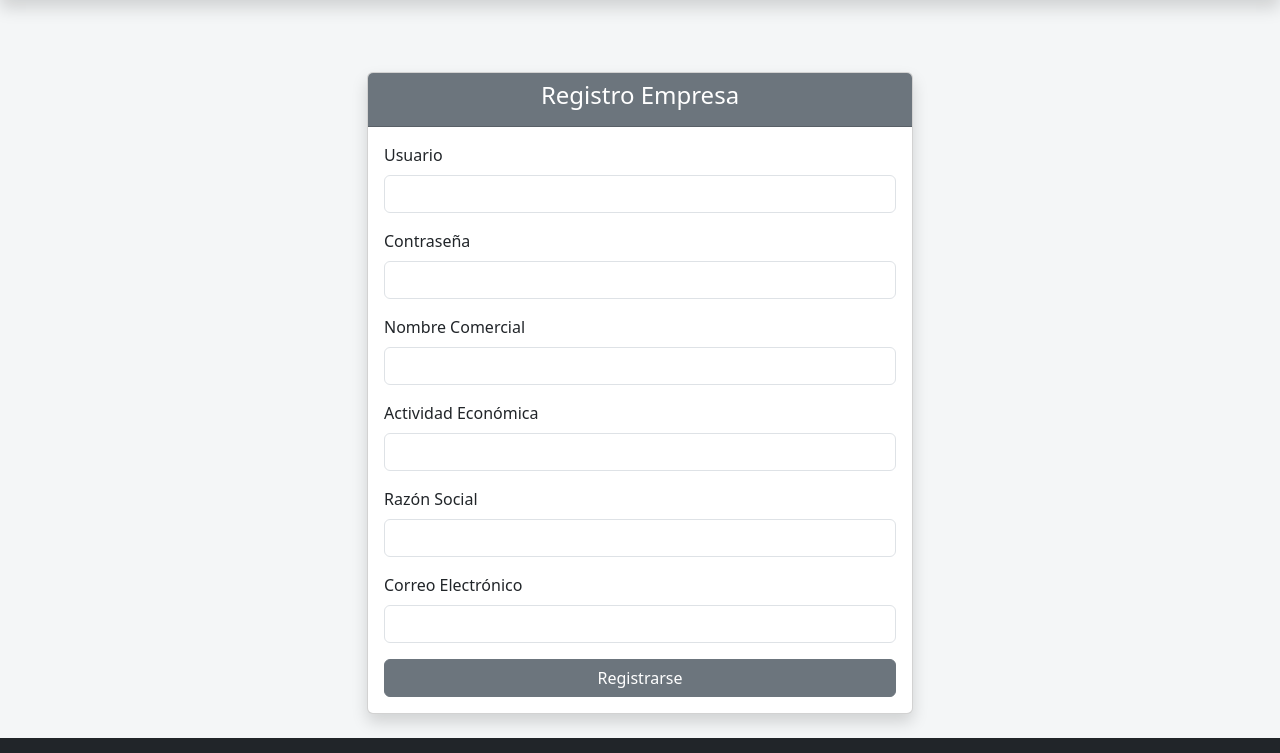
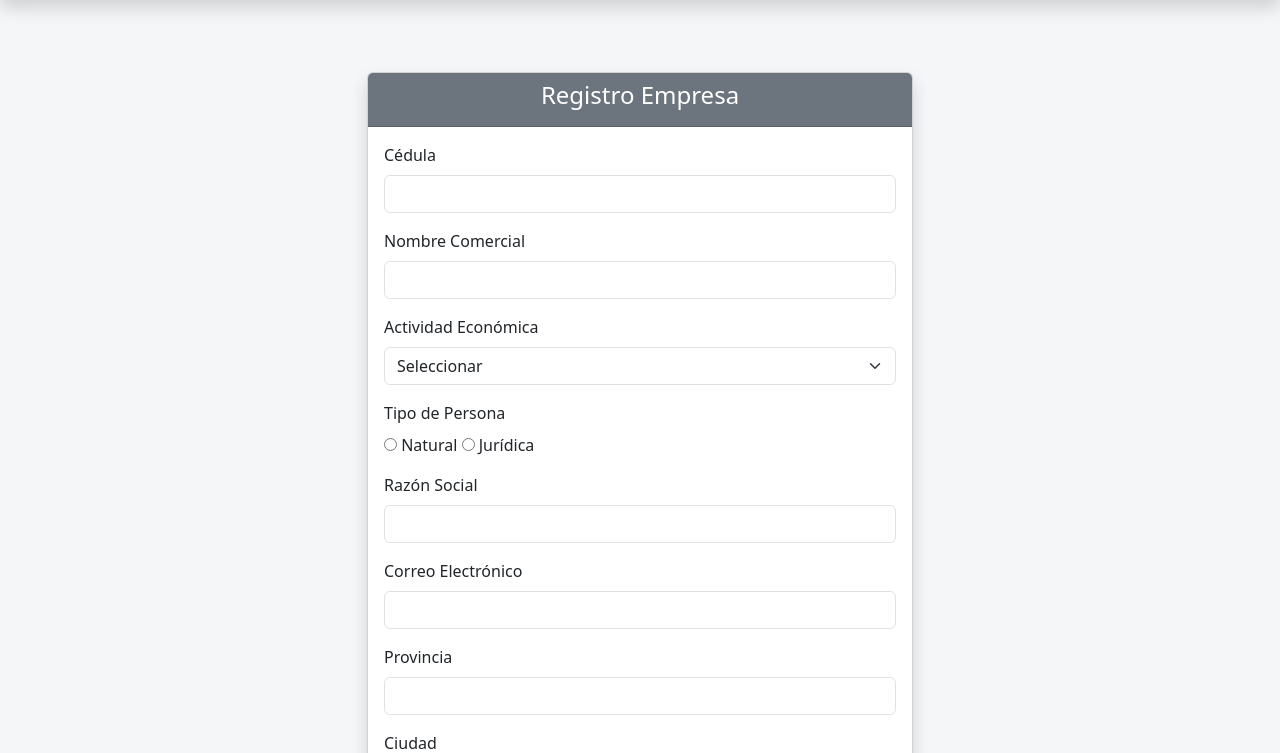
Before and after one commit to Domitho/ProyectoFinal, a Django app: page /registro-empresa/ in a window 1280 px wide. Shown: the part 56-809 px from the top of the page. Run offline with Django 5.2, Linux system fonts and the light colour scheme; some libraries are stand-ins or nearby versions; grey boxes are pictures that could not be loaded.

Commit message:
Cambio de email para el usuario y contraseña

```diff
--- a/Aplicaciones/SistemaEmpleo/templates/inicio_buscador.html
+++ b/Aplicaciones/SistemaEmpleo/templates/inicio_buscador.html
@@ -2,7 +2,7 @@
 
 {% block contenido %}
 <div class="text-center mt-5">
-    <h1>Bienvenido Buscador de Empleo</h1>
-    <a href="/" class="btn btn-outline-dark mt-3">Cerrar Sesión</a>
+    <h2>Bienvenido Buscador de Empleo</h2>
+    <p>Este es tu panel principal.</p>
 </div>
 {% endblock %}
--- a/Aplicaciones/SistemaEmpleo/templates/registro_empresa.html
+++ b/Aplicaciones/SistemaEmpleo/templates/registro_empresa.html
@@ -11,12 +11,8 @@
                 <form method="POST">
                     {% csrf_token %}
                     <div class="mb-3">
-                        <label for="usuario" class="form-label">Usuario</label>
-                        <input type="text" class="form-control" id="usuario" name="usuario" required>
-                    </div>
-                    <div class="mb-3">
-                        <label for="clave" class="form-label">Contraseña</label>
-                        <input type="password" class="form-control" id="clave" name="clave" required>
+                        <label for="cedula" class="form-label">Cédula</label>
+                        <input type="text" class="form-control" id="cedula" name="cedula" required>
                     </div>
                     <div class="mb-3">
                         <label for="nombre" class="form-label">Nombre Comercial</label>
@@ -24,7 +20,31 @@
                     </div>
                     <div class="mb-3">
                         <label for="actividad" class="form-label">Actividad Económica</label>
-                        <input type="text" class="form-control" id="actividad" name="actividad" required>
+                        <select class="form-select" id="actividad" name="actividad" required>
+                            <option value="">Seleccionar</option>
+                            <option>ACTIVIDADES COMUNITARIAS</option>
+                            <option>ACTIVIDADES DE SALUD</option>
+                            <option>ACTIVIDADES TIPO SERVICIOS</option>
+                            <option>AGRICULTURA Y PLANTACIONES</option>
+                            <option>ARTESANIAS</option>
+                            <option>CONSTRUCCIÓN</option>
+                            <option>ENSEÑANZA</option>
+                            <option>METALMECÁNICA</option>
+                            <option>MINAS, CANTERAS Y YACIMIENTOS</option>
+                            <option>PESCA, ACUICULTURA Y MARICULTURA</option>
+                            <option>PRODUCCIÓN PECAURIA</option>
+                            <option>PRODUCTOS INDUSTRIALES</option>
+                            <option>SERVICIOS FINANCIEROS</option>
+                            <option>TECNOLOGÍA (INCLUYE TICS)</option>
+                            <option>TRANSFORMACIÓN DE ALIMENTOS</option>
+                            <option>TURISMO Y ALIMENTACIÓN</option>
+                            <option>TRANSPORTE Y LOGÍSTICA</option>
+                        </select>
+                    </div>
+                    <div class="mb-3">
+                        <label class="form-label">Tipo de Persona</label><br>
+                        <input type="radio" name="persona" value="Natural" required> Natural
+                        <input type="radio" name="persona" value="Jurídica" required> Jurídica
                     </div>
                     <div class="mb-3">
                         <label for="razon" class="form-label">Razón Social</label>
@@ -33,6 +53,22 @@
                     <div class="mb-3">
                         <label for="correo" class="form-label">Correo Electrónico</label>
                         <input type="email" class="form-control" id="correo" name="correo" required>
+                    </div>
+                    <div class="mb-3">
+                        <label for="provincia" class="form-label">Provincia</label>
+                        <input type="text" class="form-control" id="provincia" name="provincia" required>
+                    </div>
+                    <div class="mb-3">
+                        <label for="ciudad" class="form-label">Ciudad</label>
+                        <input type="text" class="form-control" id="ciudad" name="ciudad" required>
+                    </div>
+                    <div class="mb-3">
+                        <label for="calle" class="form-label">Calle Secundaria</label>
+                        <input type="text" class="form-control" id="calle" name="calle" required>
+                    </div>
+                    <div class="mb-3">
+                        <label for="celular" class="form-label">Celular</label>
+                        <input type="text" class="form-control" id="celular" name="celular" required>
                     </div>
                     <button type="submit" class="btn btn-secondary w-100">Registrarse</button>
                 </form>
--- a/Aplicaciones/SistemaEmpleo/views.py
+++ b/Aplicaciones/SistemaEmpleo/views.py
@@ -1,13 +1,21 @@
+import random
+import string
 from django.shortcuts import render, redirect
+from django.core.mail import send_mail
 from .models import Usuario, Buscador, Empresa
-from django.core.mail import send_mail
 
+# Funciones para generar credenciales automáticas
+def generar_usuario(nombre, apellido):
+    return f"{nombre[0].lower()}{apellido.lower()}{random.randint(1000, 9999)}"
 
-# Pantalla de inicio
+def generar_contraseña():
+    return ''.join(random.choices(string.ascii_letters + string.digits, k=8))
+
+# Página de inicio
 def home(request):
     return render(request, 'home.html')
 
-# Login buscador
+# Login para buscadores
 def login_buscador(request):
     if request.method == 'POST':
         usuario = request.POST['usuario']
@@ -21,7 +29,7 @@ def login_buscador(request):
 
     return render(request, 'login_buscador.html')
 
-# Login empresa
+# Login para empresas
 def login_empresa(request):
     if request.method == 'POST':
         usuario = request.POST['usuario']
@@ -35,25 +43,24 @@ def login_empresa(request):
 
     return render(request, 'login_empresa.html')
 
-
-
+# Registro de buscador
 def registro_buscador(request):
     if request.method == 'POST':
-        usuario = request.POST['usuario']
-        clave = request.POST['clave']
+        nombre = request.POST['nombre']
         cedula = request.POST['cedula']
         apellido = request.POST['apellido']
         fecha = request.POST['fecha']
         genero = request.POST['genero']
         correo = request.POST['correo']
 
-        if Usuario.objects.filter(usuario=usuario).exists():
-            return render(request, 'registro_buscador.html', {'error': 'El usuario ya existe'})
+        usuario_gen = generar_usuario(nombre, apellido)
+        clave_gen = generar_contraseña()
 
-        user = Usuario.objects.create(usuario=usuario, clave=clave, tipo_usuario='buscador')
+        user = Usuario.objects.create(usuario=usuario_gen, clave=clave_gen, tipo_usuario='buscador')
 
         Buscador.objects.create(
             usuario=user,
+            nombre=nombre,
             cedula=cedula,
             apellido=apellido,
             fecha_nacimiento=fecha,
@@ -61,10 +68,9 @@ def registro_buscador(request):
             correo=correo
         )
 
-        # Enviar correo
         send_mail(
-            'Registro exitoso en Sistema de Empleo',
-            f'Bienvenido {usuario}, tus credenciales son:\nUsuario: {usuario}\nContraseña: {clave}',
+            'Registro exitoso - Sistema de Empleo',
+            f'Bienvenido {nombre}, tus credenciales son:\nUsuario: {usuario_gen}\nContraseña: {clave_gen}',
             'tucorreo@gmail.com',
             [correo],
             fail_silently=False,
@@ -74,34 +80,42 @@ def registro_buscador(request):
 
     return render(request, 'registro_buscador.html')
 
-from .models import Usuario, Empresa
-
+# Registro de empresa
 def registro_empresa(request):
     if request.method == 'POST':
-        usuario = request.POST['usuario']
-        clave = request.POST['clave']
-        nombre = request.POST['nombre']
+        cedula = request.POST['cedula']
+        nombre_comercial = request.POST['nombre']
         actividad = request.POST['actividad']
+        tipo_persona = request.POST['persona']
         razon = request.POST['razon']
         correo = request.POST['correo']
+        provincia = request.POST['provincia']
+        ciudad = request.POST['ciudad']
+        calle = request.POST['calle']
+        celular = request.POST['celular']
 
-        if Usuario.objects.filter(usuario=usuario).exists():
-            return render(request, 'registro_empresa.html', {'error': 'El usuario ya existe'})
+        usuario_gen = generar_usuario(nombre_comercial.split()[0], razon.split()[0])
+        clave_gen = generar_contraseña()
 
-        user = Usuario.objects.create(usuario=usuario, clave=clave, tipo_usuario='empresa')
+        user = Usuario.objects.create(usuario=usuario_gen, clave=clave_gen, tipo_usuario='empresa')
 
         Empresa.objects.create(
             usuario=user,
-            nombre_comercial=nombre,
+            cedula=cedula,
+            nombre_comercial=nombre_comercial,
             actividad_economica=actividad,
+            tipo_persona=tipo_persona,
             razon_social=razon,
-            correo=correo
+            correo=correo,
+            provincia=provincia,
+            ciudad=ciudad,
+            calle=calle,
+            celular=celular
         )
 
-        # Enviar correo
         send_mail(
-            'Registro exitoso en Sistema de Empleo',
-            f'Bienvenido {usuario}, tus credenciales son:\nUsuario: {usuario}\nContraseña: {clave}',
+            'Registro exitoso - Sistema de Empleo',
+            f'Bienvenido {nombre_comercial}, tus credenciales son:\nUsuario: {usuario_gen}\nContraseña: {clave_gen}',
             'tucorreo@gmail.com',
             [correo],
             fail_silently=False,
@@ -111,6 +125,7 @@ def registro_empresa(request):
 
     return render(request, 'registro_empresa.html')
 
+# Inicio buscador
 def inicio_buscador(request):
     return render(request, 'inicio_buscador.html')
 
```
Also changed, not shown: Aplicaciones/SistemaEmpleo/templates/inicio_empresa.html (+3 -28 lines), Aplicaciones/SistemaEmpleo/templates/registro_buscador.html (+3 -7 lines), Aplicaciones/SistemaEmpleo/migrations/0001_initial.py, Empleos.db.
